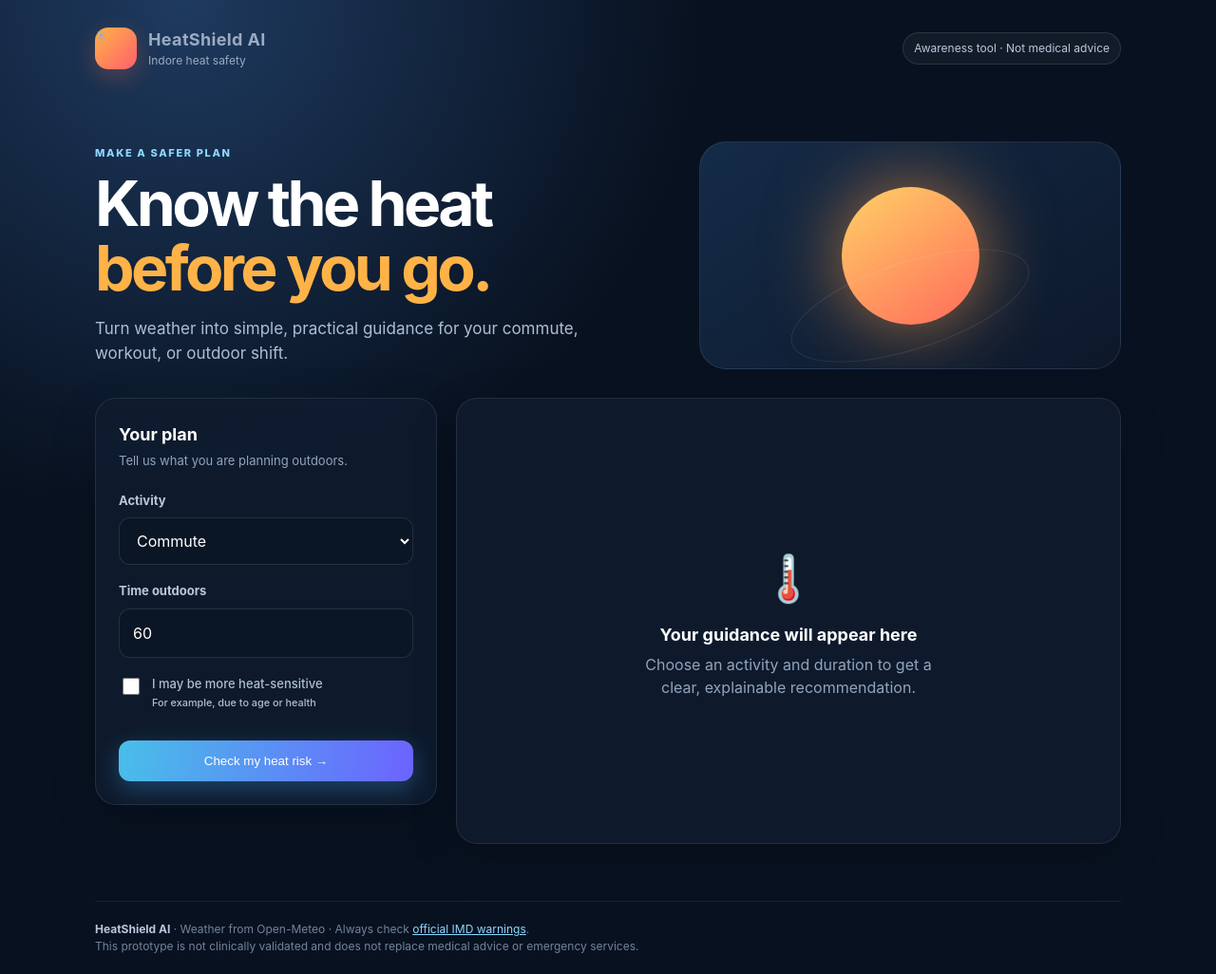
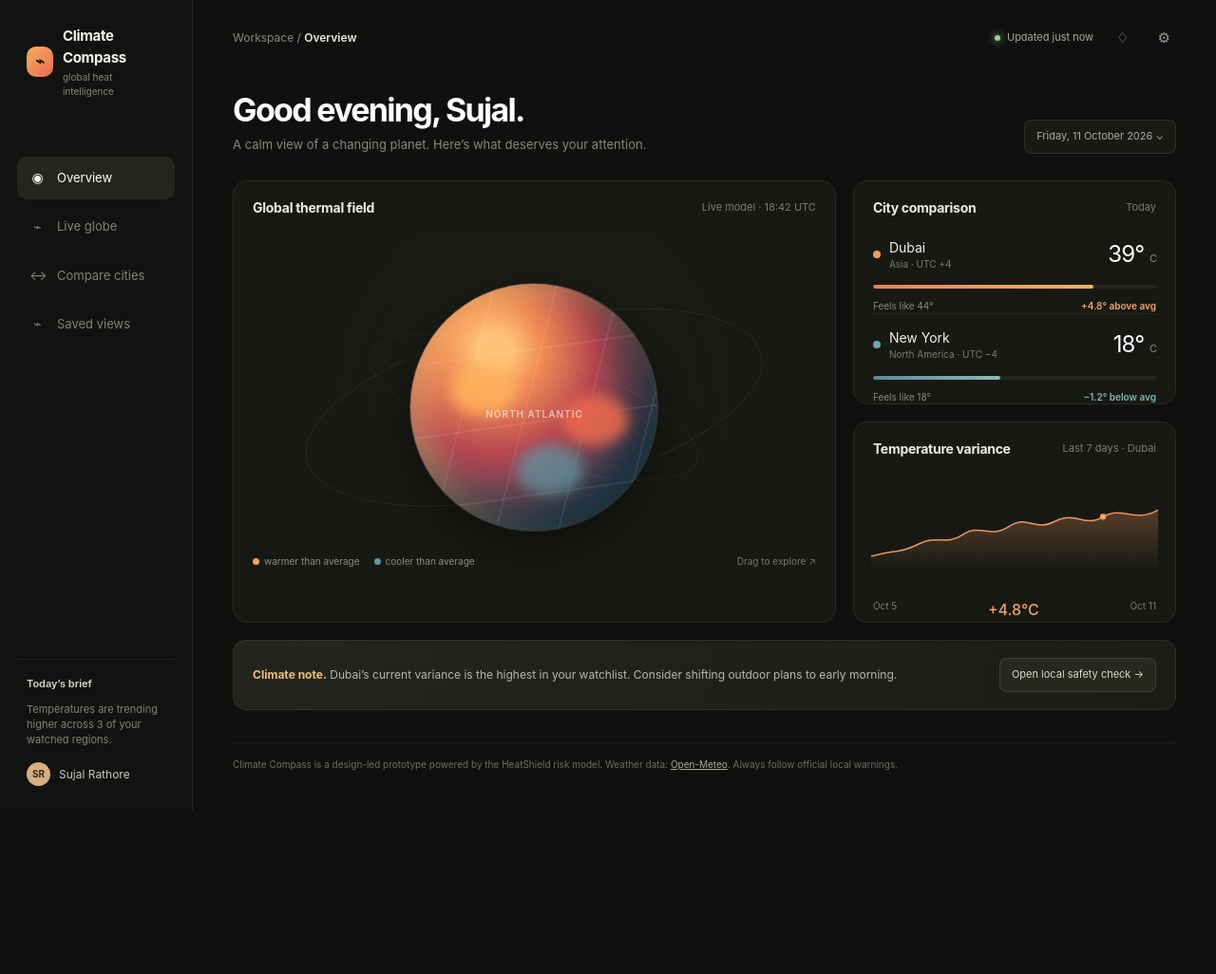
Before and after one commit to SujalRathore18/AWS-hackathon, a plain HTML site: page frontend/index.html in a window 1280 px wide. Shown: the whole page at 95% size. After the commit the page ends 854 px from the top, so only its background shows below. Drawn offline with Linux system fonts and the light colour scheme.

Commit message:
Design Climate Compass dashboard frontend

```diff
--- a/frontend/index.html
+++ b/frontend/index.html
@@ -3,63 +3,62 @@
 <head>
   <meta charset="utf-8">
   <meta name="viewport" content="width=device-width, initial-scale=1">
-  <meta name="theme-color" content="#0b1220">
-  <meta name="description" content="Explainable heat-risk guidance for Indore">
-  <title>HeatShield AI | Indore heat safety</title>
+  <meta name="theme-color" content="#10110f">
+  <title>Climate Compass — Global heat intelligence</title>
   <style>
-    :root{font-family:Inter,ui-sans-serif,system-ui,-apple-system,BlinkMacSystemFont,"Segoe UI",sans-serif;color:#e7eefb;background:#08111f;line-height:1.5}
-    *{box-sizing:border-box}body{margin:0;min-width:320px;background:radial-gradient(circle at 15% 0,#1e3a5f 0,transparent 34rem),#08111f}
-    a{color:#8dd7ff}.shell{width:min(1080px,calc(100% - 32px));margin:auto}
-    header{padding:28px 0 18px;display:flex;align-items:center;justify-content:space-between;gap:20px}
-    .brand{display:flex;align-items:center;gap:12px;color:#fff;text-decoration:none}.logo{display:grid;place-items:center;width:44px;height:44px;border-radius:14px;background:linear-gradient(135deg,#ffb347,#ff5f6d);font-size:23px;box-shadow:0 8px 25px #ff704444}
-    .brand strong{display:block;font-size:18px;letter-spacing:.02em}.brand span{display:block;color:#9aabc2;font-size:12px}
-    .pill{border:1px solid #ffffff1c;background:#ffffff0b;border-radius:999px;padding:7px 11px;color:#b9c8dc;font-size:12px}
-    main{padding:24px 0 60px}.hero{display:grid;grid-template-columns:1.15fr .85fr;gap:36px;align-items:center;padding:34px 0 30px}
-    .eyebrow{color:#8dd7ff;text-transform:uppercase;letter-spacing:.15em;font-size:11px;font-weight:800}.hero h1{font-size:clamp(36px,6vw,66px);line-height:1.02;letter-spacing:-.055em;margin:12px 0 18px;color:#fff}
-    .hero p{font-size:17px;color:#aebed2;max-width:580px;margin:0}.hero-art{min-height:240px;border:1px solid #ffffff16;border-radius:28px;background:linear-gradient(145deg,#142b48,#0d182a);display:grid;place-items:center;position:relative;overflow:hidden}
-    .sun{width:145px;height:145px;border-radius:50%;background:linear-gradient(145deg,#ffd166,#ff6b5b);box-shadow:0 0 80px #ff9e43aa}.hero-art:after{content:"";position:absolute;width:260px;height:90px;border:1px solid #ffffff18;border-radius:50%;transform:rotate(-18deg);bottom:20px}
-    .layout{display:grid;grid-template-columns:360px 1fr;gap:20px;align-items:start}.panel,.result{border:1px solid #ffffff16;background:#101c2eeb;border-radius:22px;box-shadow:0 15px 50px #00000025}
-    .panel{padding:24px}.panel h2,.result h2{font-size:18px;margin:0 0 5px;color:#fff}.muted{color:#91a4bd;font-size:13px;margin:0 0 22px}
-    label{display:block;color:#b9c8dc;font-size:13px;font-weight:700;margin:18px 0 8px}select,input[type=number]{width:100%;padding:13px 14px;border:1px solid #ffffff1c;border-radius:12px;background:#0a1525;color:#fff;font:inherit;outline:none}
-    select:focus,input:focus{border-color:#59c8ff;box-shadow:0 0 0 3px #59c8ff22}.check{display:flex;gap:10px;align-items:flex-start;color:#aebed2;font-size:13px;font-weight:500}.check input{width:18px;height:18px;accent-color:#5ecbff}
-    button{width:100%;margin-top:22px;border:0;border-radius:12px;padding:14px;background:linear-gradient(100deg,#48bfe9,#6c63ff);color:#fff;font:800 14px inherit;cursor:pointer;box-shadow:0 8px 24px #409fe955;transition:transform .15s,filter .15s}button:hover{filter:brightness(1.1);transform:translateY(-1px)}button:disabled{opacity:.65;cursor:wait;transform:none}
-    .result{min-height:470px;padding:24px}.empty{min-height:420px;display:grid;place-items:center;text-align:center;color:#91a4bd}.empty-icon{font-size:48px;margin-bottom:10px}.empty h2{color:#fff;margin:0 0 6px}.empty p{max-width:330px;margin:0}
-    .topline{display:flex;justify-content:space-between;align-items:start;gap:15px}.status{font-size:11px;border-radius:999px;padding:6px 9px;background:#1b3550;color:#8dd7ff;white-space:nowrap}
-    .risk-card{border:1px solid #ffffff1b;border-radius:18px;padding:20px;margin-top:20px}.risk-card.Low{border-color:#43d17a}.risk-card.Moderate{border-color:#f4c95d}.risk-card.High{border-color:#ff9366}.risk-card.Extreme{border-color:#ff667b}
-    .risk-title{display:flex;align-items:center;gap:13px}.risk-dot{width:13px;height:13px;border-radius:50%;background:#43d17a;box-shadow:0 0 15px currentColor}.Moderate .risk-dot{background:#f4c95d}.High .risk-dot{background:#ff9366}.Extreme .risk-dot{background:#ff667b}.risk-title h3{font-size:30px;margin:0;color:#fff}.risk-sub{color:#aebed2;margin:3px 0 0;font-size:13px}
-    .metrics{display:grid;grid-template-columns:repeat(3,1fr);gap:9px;margin:18px 0}.metric{background:#ffffff08;border-radius:12px;padding:12px}.metric b{display:block;color:#fff;font-size:19px}.metric span{font-size:11px;color:#91a4bd}.section-title{color:#8dd7ff;font-size:11px;letter-spacing:.1em;text-transform:uppercase;font-weight:800;margin:22px 0 9px}.why{color:#c4d1e2;font-size:14px;margin:0}.actions{display:grid;gap:8px;padding:0;margin:0;list-style:none}.actions li{background:#ffffff08;border-radius:10px;padding:10px 12px;color:#d5e0ef;font-size:13px}.actions li:before{content:"✓";color:#68d391;font-weight:800;margin-right:8px}.official{padding:13px;border-radius:12px;background:#17263a;color:#b9c8dc;font-size:13px}.official b{color:#ffd166}.footer{border-top:1px solid #ffffff12;padding:20px 0;color:#71849d;font-size:12px}.footer strong{color:#b9c8dc}
-    @media(max-width:760px){header{padding-top:18px}.pill{display:none}.hero{grid-template-columns:1fr;padding-top:22px}.hero-art{display:none}.layout{grid-template-columns:1fr}.result{min-height:390px}.empty{min-height:260px}}
+    :root{font-family:Inter,ui-sans-serif,system-ui,-apple-system,"Segoe UI",sans-serif;color:#f4f0e9;background:#10110f;line-height:1.45}
+    *{box-sizing:border-box}body{margin:0;min-width:320px;background:#10110f;color:#f4f0e9}
+    button,input{font:inherit}button{cursor:pointer}.app{display:flex;min-height:100vh}
+    .side{width:232px;border-right:1px solid #ffffff12;padding:26px 18px;display:flex;flex-direction:column;background:#111310}
+    .mark{display:flex;align-items:center;gap:10px;margin:0 10px 62px;color:#f8f4ed}.mark-icon{width:32px;height:32px;border-radius:10px;background:linear-gradient(135deg,#f7b05b,#e86a4e);display:grid;place-items:center;color:#171612;font-weight:900}.mark strong{font-size:15px;letter-spacing:-.02em}.mark small{display:block;color:#82857e;font-size:10px;margin-top:2px}
+    nav{display:grid;gap:7px}.nav-item{border:0;background:transparent;color:#7f847b;text-align:left;padding:12px 13px;border-radius:10px;font-size:13px;display:flex;align-items:center;gap:12px}.nav-item.active{background:#242720;color:#fff}.nav-item:hover{color:#fff}.nav-icon{width:17px;text-align:center;font-size:14px}
+    .side-bottom{margin-top:auto;border-top:1px solid #ffffff12;padding:18px 10px 0;color:#7f847b;font-size:11px}.side-bottom b{color:#d9d6ca;font-weight:600}.user{margin-top:15px;display:flex;align-items:center;gap:9px;color:#cac7bd;font-size:12px}.avatar{width:25px;height:25px;border-radius:50%;display:grid;place-items:center;background:#d7ae82;color:#30271e;font-size:10px;font-weight:700}
+    .main{width:min(1250px,100%);margin:auto;padding:28px 42px 42px}.top{display:flex;justify-content:space-between;align-items:center;margin-bottom:46px}.crumb{color:#858a80;font-size:12px}.crumb b{color:#efebe2;font-weight:600}.top-actions{display:flex;align-items:center;gap:18px}.live{font-size:11px;color:#a5ab9d;display:flex;gap:7px;align-items:center}.live i{display:block;width:6px;height:6px;border-radius:50%;background:#8bd78e;box-shadow:0 0 9px #8bd78e}.icon-btn{border:0;background:transparent;color:#989d92;font-size:15px}
+    .intro{display:flex;justify-content:space-between;align-items:end;margin-bottom:28px}.intro h1{font-size:34px;letter-spacing:-.05em;line-height:1.05;margin:0 0 10px;color:#fff}.intro p{color:#83887f;font-size:13px;margin:0}.date{border:1px solid #ffffff1a;border-radius:8px;padding:9px 12px;color:#a8ada2;font-size:11px;background:#181a16}
+    .grid{display:grid;grid-template-columns:minmax(0,1.4fr) minmax(270px,.75fr);gap:18px}.panel{background:#171914;border:1px solid #ffffff12;border-radius:15px;overflow:hidden}.panel-head{display:flex;justify-content:space-between;align-items:center;padding:18px 20px 14px}.panel-head h2{font-size:14px;margin:0;color:#f0ede5;letter-spacing:-.02em}.panel-head span{font-size:11px;color:#787e75}
+    .globe-panel{min-height:445px;position:relative}.globe-wrap{height:370px;display:grid;place-items:center;position:relative;overflow:hidden;background:radial-gradient(circle at 50% 45%,#26281f 0,#1b1d18 30%,#171914 62%)}.globe-wrap:before{content:"";position:absolute;width:490px;height:180px;border:1px solid #ffffff12;border-radius:50%;transform:rotate(-13deg)}.globe-wrap:after{content:"";position:absolute;width:360px;height:110px;border:1px solid #ffffff0c;border-radius:50%;transform:rotate(18deg)}
+    .globe{width:260px;height:260px;border-radius:50%;position:relative;overflow:hidden;background:radial-gradient(circle at 34% 27%,#ffc477 0 7%,#f08954 20%,#b84750 42%,#344e61 75%,#152f42 100%);box-shadow:inset -28px -22px 46px #07192399, inset 17px 10px 35px #ffc7758c,0 0 0 1px #ffffff26,0 15px 55px #0008}
+    .globe:before{content:"";position:absolute;inset:-15%;background:repeating-linear-gradient(90deg,transparent 0 32px,#ffffff18 33px 34px,transparent 35px 64px);transform:rotate(14deg);opacity:.8}.globe:after{content:"";position:absolute;inset:0;background:repeating-linear-gradient(0deg,transparent 0 37px,#ffffff14 38px 39px,transparent 40px 76px);transform:rotate(-8deg)}
+    .hotspot{position:absolute;width:70px;height:53px;border-radius:50%;background:#ffb15c;filter:blur(7px);opacity:.85;z-index:2}.hotspot.one{left:42px;top:85px}.hotspot.two{right:31px;top:117px;background:#ec6a4e}.hotspot.three{left:112px;bottom:38px;background:#5f97a3;opacity:.7}.globe-label{position:absolute;z-index:4;top:53%;left:50%;transform:translate(-50%,-50%);font-size:10px;color:#fff9;font-weight:600;letter-spacing:.1em;text-transform:uppercase}
+    .legend{display:flex;gap:15px;position:absolute;bottom:15px;left:20px;color:#8b9087;font-size:10px}.legend b{display:inline-block;width:7px;height:7px;border-radius:50%;margin-right:5px}.legend .hot b{background:#f7a35c}.legend .mild b{background:#6296a3}.rotate{position:absolute;bottom:15px;right:20px;font-size:10px;color:#737970}
+    .stack{display:grid;gap:18px}.compare{min-height:215px}.city-row{display:flex;justify-content:space-between;align-items:center;padding:7px 20px 15px}.city{display:flex;align-items:center;gap:9px}.city-dot{width:8px;height:8px;border-radius:50%;background:#f19b62}.city-dot.blue{background:#6ea7b1}.city-name{font-size:14px;color:#f5f1e9}.city-meta{color:#777d74;font-size:10px}.temp{text-align:right;font-size:24px;letter-spacing:-.04em;color:#fff}.temp small{font-size:11px;color:#858b81}.bar{height:4px;margin:0 20px;background:#242821;border-radius:5px;overflow:hidden}.bar i{display:block;width:78%;height:100%;background:linear-gradient(90deg,#e88257,#f6b25f);border-radius:5px}.bar i.blue{width:45%;background:linear-gradient(90deg,#5a8c9b,#90b8b4)}.delta{display:flex;justify-content:space-between;margin:11px 20px 0;font-size:10px;color:#858b81}.delta strong{color:#f1a76a;font-weight:600}.divider{height:1px;background:#ffffff0c;margin:0 20px 8px}
+    .chart{min-height:210px}.chart svg{display:block;width:100%;height:134px;padding:0 18px}.chart-foot{display:flex;justify-content:space-between;padding:0 20px;color:#777d74;font-size:10px}.chart-foot strong{color:#f2a261;font-size:16px;font-weight:500}
+    .insight{grid-column:1/-1;padding:18px 20px;display:flex;align-items:center;justify-content:space-between;gap:20px;background:linear-gradient(100deg,#24251e,#1c1d18);border:1px solid #ffffff12;border-radius:14px}.insight p{margin:0;color:#b5b9ae;font-size:12px}.insight b{color:#f2bd79}.action{border:1px solid #ffffff1d;background:#252920;color:#dbd8ce;border-radius:8px;padding:9px 12px;font-size:11px;white-space:nowrap}.action:hover{background:#31352c}
+    footer{border-top:1px solid #ffffff12;margin-top:34px;padding-top:15px;color:#686f65;font-size:10px}footer a{color:#aaa996}
+    .mobile-nav{display:none}
+    @media(max-width:900px){.side{display:none}.main{padding:22px 18px 80px}.grid{grid-template-columns:1fr}.insight{grid-column:auto}.mobile-nav{display:flex;position:fixed;z-index:9;bottom:0;left:0;right:0;background:#161813ed;border-top:1px solid #ffffff18;justify-content:space-around;padding:9px}.mobile-nav .nav-item{padding:7px 11px;font-size:10px;display:grid;gap:2px;text-align:center}.top{margin-bottom:28px}.intro{align-items:start;gap:10px;flex-direction:column}}
+    @media(max-width:520px){.main{padding:18px 13px 75px}.globe{width:220px;height:220px}.globe-wrap{height:330px}.globe-wrap:before{width:390px}.intro h1{font-size:30px}.date{align-self:stretch;text-align:center}.insight{align-items:flex-start;flex-direction:column}.top-actions .live{display:none}}
   </style>
 </head>
 <body>
-  <header class="shell">
-    <a class="brand" href="./"><span class="logo">☀</span><span><strong>HeatShield AI</strong><span>Indore heat safety</span></span></a>
-    <span class="pill">Awareness tool · Not medical advice</span>
-  </header>
-  <main class="shell">
-    <section class="hero">
-      <div><div class="eyebrow">Make a safer plan</div><h1>Know the heat<br><span style="color:#ffb347">before you go.</span></h1><p>Turn weather into simple, practical guidance for your commute, workout, or outdoor shift.</p></div>
-      <div class="hero-art" aria-hidden="true"><div class="sun"></div></div>
-    </section>
-    <section class="layout">
-      <form class="panel" id="form">
-        <h2>Your plan</h2><p class="muted">Tell us what you are planning outdoors.</p>
-        <label for="activity">Activity</label>
-        <select id="activity"><option value="commute">Commute</option><option value="walking">Walking</option><option value="outdoor_work">Outdoor work</option><option value="sports">Sports or exercise</option></select>
-        <label for="minutes">Time outdoors</label><input id="minutes" type="number" value="60" min="5" max="600" inputmode="numeric">
-        <label class="check"><input id="vulnerable" type="checkbox"><span>I may be more heat-sensitive<br><small>For example, due to age or health</small></span></label>
-        <button id="check" type="submit">Check my heat risk <span aria-hidden="true">→</span></button>
-      </form>
-      <section class="result" id="output" aria-live="polite"><div class="empty"><div><div class="empty-icon">🌡️</div><h2>Your guidance will appear here</h2><p>Choose an activity and duration to get a clear, explainable recommendation.</p></div></div></section>
-    </section>
-  </main>
-  <footer class="shell footer"><strong>HeatShield AI</strong> · Weather from Open-Meteo · Always check <a href="https://mausam.imd.gov.in/" target="_blank" rel="noreferrer">official IMD warnings</a>.<br>This prototype is not clinically validated and does not replace medical advice or emergency services.</footer>
+  <div class="app">
+    <aside class="side">
+      <div class="mark"><span class="mark-icon">⌁</span><span><strong>Climate Compass</strong><small>global heat intelligence</small></span></div>
+      <nav>
+        <button class="nav-item active"><span class="nav-icon">◉</span>Overview</button>
+        <button class="nav-item"><span class="nav-icon">⌁</span>Live globe</button>
+        <button class="nav-item"><span class="nav-icon">↔</span>Compare cities</button>
+        <button class="nav-item"><span class="nav-icon">⌁</span>Saved views</button>
+      </nav>
+      <div class="side-bottom"><b>Today’s brief</b><p>Temperatures are trending higher across 3 of your watched regions.</p><div class="user"><span class="avatar">SR</span> Sujal Rathore</div></div>
+    </aside>
+    <main class="main">
+      <div class="top"><div class="crumb">Workspace <span>/</span> <b>Overview</b></div><div class="top-actions"><span class="live"><i></i> Updated just now</span><button class="icon-btn" aria-label="Notifications">♢</button><button class="icon-btn" aria-label="Settings">⚙</button></div></div>
+      <div class="intro"><div><h1>Good evening, Sujal.</h1><p>A calm view of a changing planet. Here’s what deserves your attention.</p></div><div class="date">Friday, 11 October 2026 <span>⌄</span></div></div>
+      <div class="grid">
+        <section class="panel globe-panel"><div class="panel-head"><h2>Global thermal field</h2><span>Live model · 18:42 UTC</span></div><div class="globe-wrap"><div class="globe"><span class="hotspot one"></span><span class="hotspot two"></span><span class="hotspot three"></span><span class="globe-label">North Atlantic</span></div><div class="legend"><span class="hot"><b></b>warmer than average</span><span class="mild"><b></b>cooler than average</span></div><span class="rotate">Drag to explore ↗</span></div></section>
+        <div class="stack">
+          <section class="panel compare"><div class="panel-head"><h2>City comparison</h2><span>Today</span></div><div class="city-row"><div class="city"><span class="city-dot"></span><div><div class="city-name">Dubai</div><div class="city-meta">Asia · UTC +4</div></div></div><div class="temp">39° <small>C</small></div></div><div class="bar"><i></i></div><div class="delta"><span>Feels like 44°</span><strong>+4.8° above avg</strong></div><div class="divider"></div><div class="city-row"><div class="city"><span class="city-dot blue"></span><div><div class="city-name">New York</div><div class="city-meta">North America · UTC −4</div></div></div><div class="temp">18° <small>C</small></div></div><div class="bar"><i class="blue"></i></div><div class="delta"><span>Feels like 18°</span><strong style="color:#82b7b6">−1.2° below avg</strong></div></section>
+          <section class="panel chart"><div class="panel-head"><h2>Temperature variance</h2><span>Last 7 days · Dubai</span></div><svg viewBox="0 0 500 125" role="img" aria-label="Temperature variance chart"><defs><linearGradient id="area" x1="0" x2="0" y1="0" y2="1"><stop offset="0" stop-color="#ed945a" stop-opacity=".3"/><stop offset="1" stop-color="#ed945a" stop-opacity="0"/></linearGradient></defs><path d="M0 99 C40 88 53 93 84 77 S130 81 160 61 S206 69 240 47 S281 57 320 38 S370 50 404 30 S460 42 500 18 V125 H0Z" fill="url(#area)"/><path d="M0 99 C40 88 53 93 84 77 S130 81 160 61 S206 69 240 47 S281 57 320 38 S370 50 404 30 S460 42 500 18" fill="none" stroke="#ed945a" stroke-width="2.5"/><circle cx="404" cy="30" r="4" fill="#f8c47b" stroke="#ed945a" stroke-width="3"/></svg><div class="chart-foot"><span>Oct 5</span><strong>+4.8°C</strong><span>Oct 11</span></div></section>
+        </div>
+        <section class="insight"><p><b>Climate note.</b> Dubai’s current variance is the highest in your watchlist. Consider shifting outdoor plans to early morning.</p><button class="action" id="risk-check">Open local safety check →</button></section>
+      </div>
+      <footer>Climate Compass is a design-led prototype powered by the HeatShield risk model. Weather data: <a href="https://open-meteo.com/" target="_blank" rel="noreferrer">Open-Meteo</a>. Always follow official local warnings.</footer>
+    </main>
+  </div>
+  <nav class="mobile-nav"><button class="nav-item active">◉<span>Overview</span></button><button class="nav-item">⌁<span>Globe</span></button><button class="nav-item">↔<span>Compare</span></button><button class="nav-item">⚙<span>Settings</span></button></nav>
   <script>
-    const form=document.getElementById("form"),output=document.getElementById("output"),button=document.getElementById("check");
-    function demoData(activity,minutes,vulnerable){const off={commute:1,walking:2,outdoor_work:5,sports:6},factor={commute:1,walking:.8,outdoor_work:.5,sports:.4},levels=["Low","Moderate","High","Extreme"],acts=[["Carry water and sip regularly.","Normal outdoor plans are fine."],["Drink water every 20–30 minutes.","Take breaks in shade.","Wear light, loose clothes and a cap."],["Move outdoor tasks to early morning or evening.","Carry water and rest in shade every 30 minutes."],["Avoid outdoor activity if you can.","Stop if dizzy, sick or confused and seek help."]];let adjusted=52.1+off[activity];if(minutes>=240)adjusted+=2;else if(minutes>=120)adjusted+=1;if(new Date().getHours()>=11&&new Date().getHours()<16)adjusted+=1;if(vulnerable)adjusted+=2;const i=adjusted>=51?3:adjusted>=39?2:adjusted>=32?1:0;return{level:levels[i],why:[`Heat index is 52.1°C (38°C at 55% humidity).`,`Your ${activity.replace("_"," ")} adds +${off[activity]}°C of effort.`,"GitHub Pages demo mode is using a representative reading."],actions:acts[i],safe_minutes:Math.floor([240,120,45,15][i]*factor[activity]),temp_c:38,humidity:55,apparent_c:42,best_hours:["07:00","08:00"],official_alert:"Always check IMD for official warnings before going out.",source:"HeatShield risk model",updated:new Date().toLocaleString(),disclaimer:"Awareness tool only. Not medical advice."}}
-    function render(d,demo){const level=d.level;output.innerHTML=`<div class="topline"><div><div class="eyebrow">Your heat check</div><h2>Recommended plan</h2></div><span class="status">${demo?"Demo mode":"Live weather"}</span></div><div class="risk-card ${level}"><div class="risk-title"><span class="risk-dot"></span><div><h3>${level} risk</h3><p class="risk-sub">For your selected plan right now</p></div></div><div class="metrics"><div class="metric"><b>${d.temp_c}°C</b><span>Temperature</span></div><div class="metric"><b>${d.heat_index_c||"52.1"}°C</b><span>Heat index</span></div><div class="metric"><b>${d.safe_minutes} min</b><span>Safe-time guide</span></div></div><div class="section-title">Why this level</div><p class="why">${d.why.join(" ")}</p><div class="section-title">What to do</div><ul class="actions">${d.actions.map(x=>`<li>${x}</li>`).join("")}</ul><div class="section-title">Official guidance</div><div class="official"><b>IMD:</b> ${d.official_alert}</div><div class="section-title">Better hours</div><p class="why">${d.best_hours?.join(" · ")||"Check again later for a forecast."}</p></div><small style="display:block;margin-top:14px;color:#71849d">Source: ${d.source} · Updated ${d.updated} · ${d.disclaimer}</small>`}
-    async function check(){const activity=document.getElementById("activity").value,minutes=Math.max(5,Math.min(600,Number(document.getElementById("minutes").value)||60)),vulnerable=document.getElementById("vulnerable").checked;button.disabled=true;button.textContent="Checking…";try{if(location.hostname.endsWith("github.io")){render(demoData(activity,minutes,vulnerable),true);return}const r=await fetch(`/risk?activity=${encodeURIComponent(activity)}&minutes=${minutes}&vulnerable=${vulnerable?1:0}`);if(!r.ok)throw new Error("API unavailable");render(await r.json(),false)}catch(e){render(demoData(activity,minutes,vulnerable),true)}finally{button.disabled=false;button.innerHTML='Check my heat risk <span aria-hidden="true">→</span>'}}
-    form.addEventListener("submit",e=>{e.preventDefault();check()});
+    document.getElementById("risk-check").addEventListener("click",function(){alert("The detailed HeatShield safety check is available in the full local demo. Run: python local_server.py");});
   </script>
 </body>
 </html>
```
